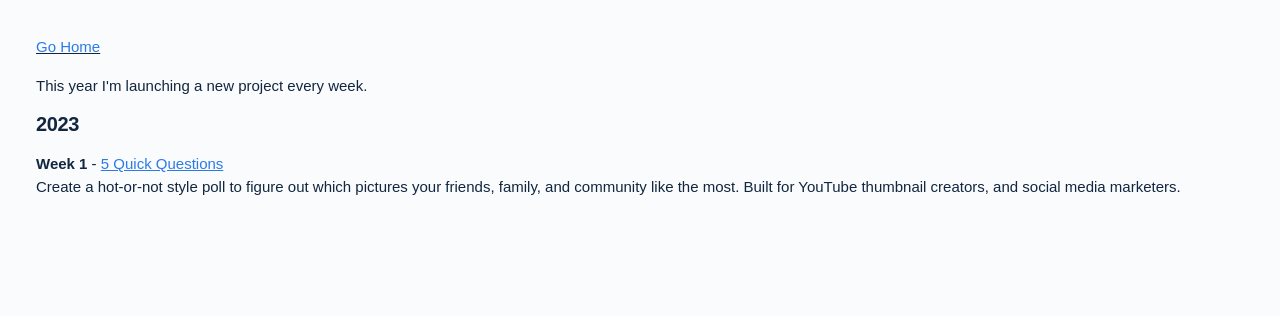
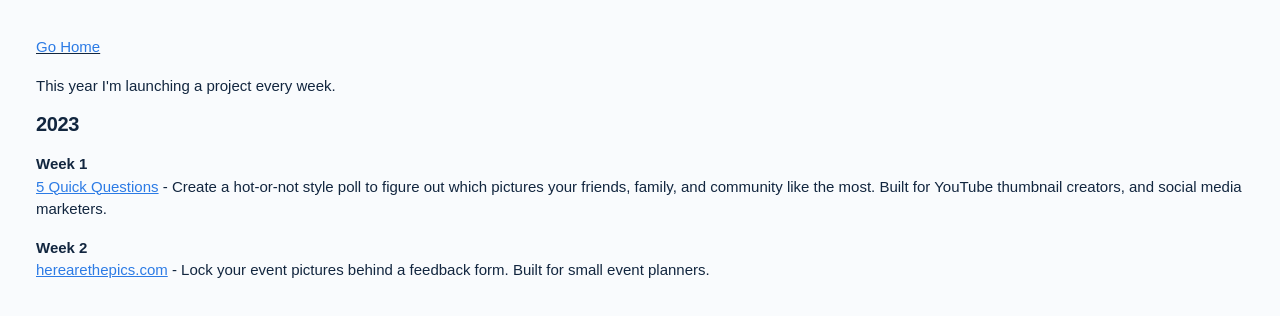
Before and after one commit to radihuq/radihuq-site, a plain HTML site: page 52.html in a window 1280 px wide. Drawn offline with Linux system fonts and the light colour scheme.

Commit message:
update 52 page with herearethepics.com

```diff
--- a/52.html
+++ b/52.html
@@ -24,15 +24,17 @@
     <main>
         <div class='p-5'>
             <p class='text-decoration-underline'>
-                <a href='./index.html'>Go
-                    Home</a>
+                <a href='./index.html'>Go Home</a>
             </p>
 
-            <p>This year I'm launching a new project every week.</p>
+            <p>This year I'm launching a project every week.</p>
 
             <h2><strong>2023</strong></h2>
-            <p class="no-margin"><strong>Week 1</strong> - <a class='text-decoration-underline' href='https://5quickquestions.com'>5 Quick Questions</a></p>
-            <p>Create a hot-or-not style poll to figure out which pictures your friends, family, and community like the most. Built for YouTube thumbnail creators, and social media marketers.</p>
+            <p class="no-margin"><strong>Week 1</strong></p>
+            <p><a class='text-decoration-underline' href='https://5quickquestions.com'>5 Quick Questions</a> - Create a hot-or-not style poll to figure out which pictures your friends, family, and community like the most. Built for YouTube thumbnail creators, and social media marketers.</p>
+
+            <p class="no-margin"><strong>Week 2</strong></p>
+            <p><a class='text-decoration-underline' href='https://herearethepics.com'>herearethepics.com</a> - Lock your event pictures behind a feedback form. Built for small event planners.</p>
         </div>
     </main>
 </body>
```
